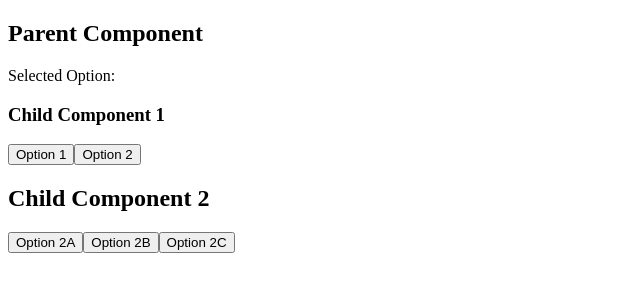
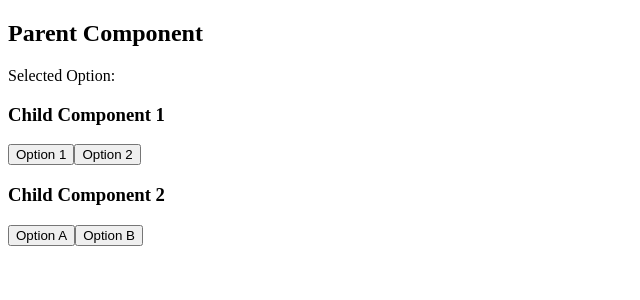
Before and after one commit to acciojob/lift-state-up-3-Satyam722, a React app: page / in a window 1280 px wide. Shown: the top 300 px of the page, without its empty margins (0-640 px from the left). Built offline with nearby package versions, Linux system fonts and the light colour scheme.

Commit message:
Update ChildComponent2.js

```diff
--- a/src/components/ChildComponent2.js
+++ b/src/components/ChildComponent2.js
@@ -1,22 +1,15 @@
 import React from 'react';
 
-const ChildComponent2 = ({ onOptionSelect, selectedOption }) => {
-  const options = ["Option 2A", "Option 2B", "Option 2C"];
+const ChildComponent2 = (props) => {
+  const handleClick = (option) => {
+    props.onButtonClick(option);
+  };
 
   return (
-    <div className="child-component">
-      <h2>Child Component 2</h2>
-      <div className="button-group">
-        {options.map((option, index) => (
-          <button
-            key={index}
-            onClick={() => onOptionSelect(option)}
-            className={selectedOption === option ? 'selected' : ''}
-          >
-            {option}
-          </button>
-        ))}
-      </div>
+    <div id="child2">
+      <h3>Child Component 2</h3>
+      <button onClick={() => handleClick('Option A')}>Option A</button>
+      <button onClick={() => handleClick('Option B')}>Option B</button>
     </div>
   );
 };
```
